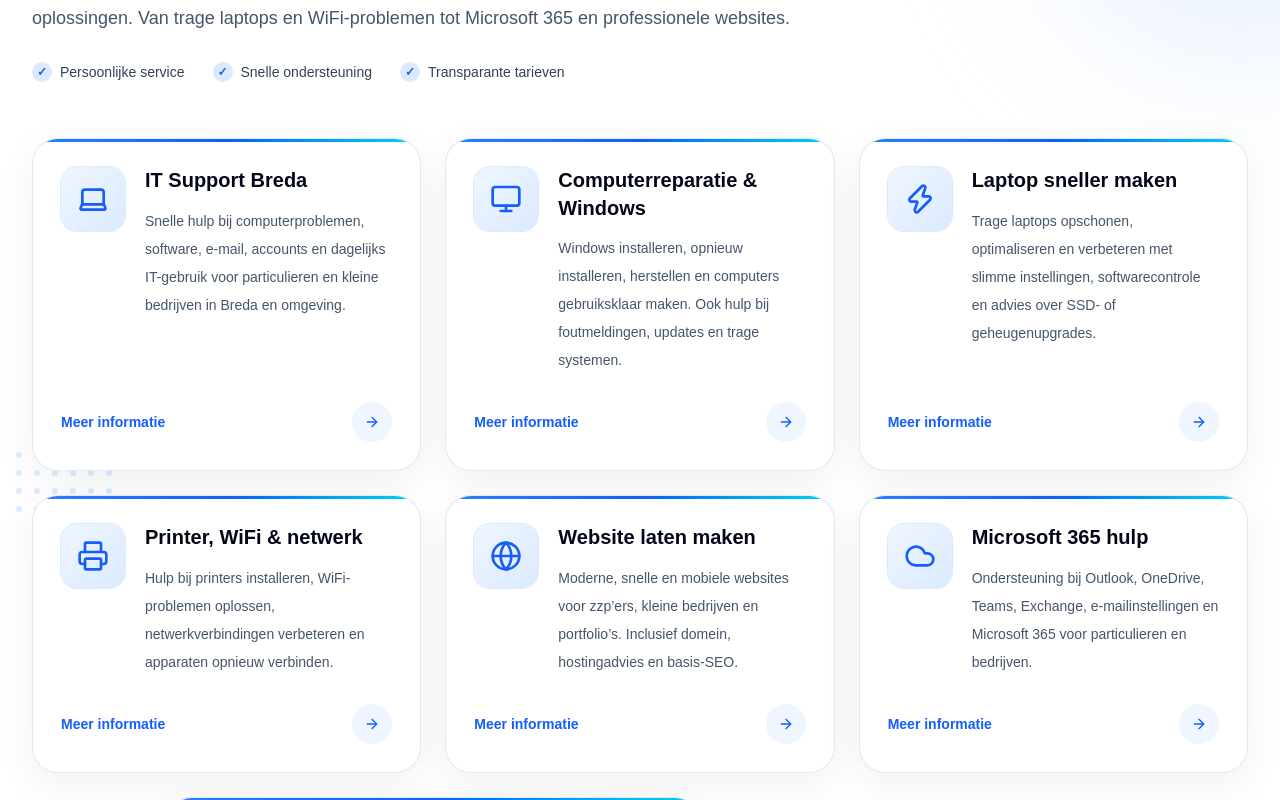
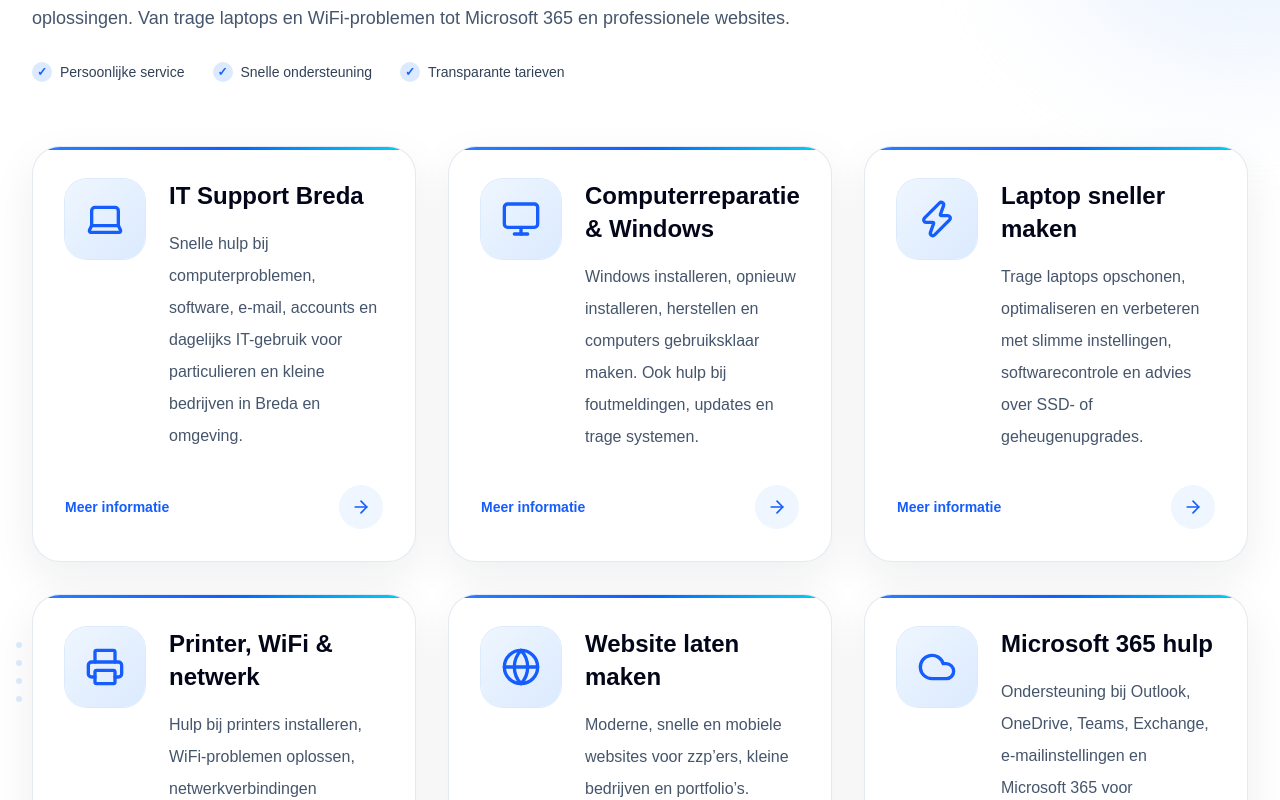
Before and after one commit to amritsolutions/amr-it-solutions, a Next.js app: page / in a window 1280 px wide. Shown: the part 1420-2220 px from the top of the page. Built offline with nearby package versions, Linux system fonts and the light colour scheme.

Commit message:
zoek serch

```diff
--- a/components/Services.tsx
+++ b/components/Services.tsx
@@ -125,7 +125,7 @@ export default function Services() {
         </div>
 
         {/* Kaarten */}
-        <div className="mt-14 grid items-stretch gap-6 md:grid-cols-2 lg:grid-cols-3">
+<div className="mt-16 grid items-stretch gap-8 md:grid-cols-2 lg:grid-cols-3">
   {services.map((service, index) => {
     const Icon = service.icon;
     const isLast = index === services.length - 1;
@@ -134,34 +134,34 @@ export default function Services() {
       <article
         key={service.title}
         className={[
-                  "group relative flex h-full min-h-[250px] flex-col overflow-hidden rounded-[26px]",
-                  "border border-slate-200/90 bg-white p-7",
-                  "shadow-[0_12px_40px_rgba(15,23,42,0.06)]",
+          "group relative flex h-full min-h-[320px] flex-col overflow-hidden rounded-[28px]",
+          "border border-slate-200/90 bg-white p-8",
+          "shadow-[0_16px_45px_rgba(15,23,42,0.07)]",
           "transition-all duration-300 ease-out",
           "before:absolute before:inset-x-0 before:top-0 before:h-[3px]",
           "before:bg-gradient-to-r before:from-blue-500 before:via-blue-600 before:to-cyan-400",
           "hover:-translate-y-2 hover:border-blue-200",
-                  "hover:shadow-[0_24px_60px_rgba(37,99,235,0.16)]",
+          "hover:shadow-[0_28px_70px_rgba(37,99,235,0.18)]",
           isLast
-                    ? "md:col-span-2 md:mx-auto md:w-2/3 lg:col-span-2 lg:col-start-1 lg:w-2/3"
+            ? "md:col-span-2 md:mx-auto md:w-[calc(50%-16px)] lg:col-span-1 lg:col-start-2 lg:w-full"
             : "",
         ].join(" ")}
       >
-                <div className="flex items-start gap-5">
-                  <div className="flex h-16 w-16 shrink-0 items-center justify-center rounded-2xl bg-gradient-to-br from-blue-50 to-blue-100 ring-1 ring-blue-100 transition duration-300 group-hover:scale-110 group-hover:shadow-[0_10px_30px_rgba(37,99,235,0.22)]">
+        <div className="flex items-start gap-6">
+          <div className="flex h-20 w-20 shrink-0 items-center justify-center rounded-[22px] bg-gradient-to-br from-blue-50 to-blue-100 ring-1 ring-blue-100 transition duration-300 group-hover:scale-110 group-hover:shadow-[0_12px_34px_rgba(37,99,235,0.24)]">
             <Icon
               aria-hidden="true"
-                      className="h-8 w-8 text-blue-600 transition-transform duration-300 group-hover:-rotate-3"
+              className="h-10 w-10 text-blue-600 transition-transform duration-300 group-hover:-rotate-3"
               strokeWidth={2}
             />
           </div>
 
           <div className="min-w-0">
-                    <h3 className="text-xl font-bold leading-snug text-slate-950">
+            <h3 className="text-2xl font-bold leading-snug text-slate-950">
               {service.title}
             </h3>
 
-                    <p className="mt-3 text-sm leading-7 text-slate-600">
+            <p className="mt-4 text-base leading-8 text-slate-600">
               {service.text}
             </p>
           </div>
@@ -170,14 +170,14 @@ export default function Services() {
         <Link
           href={service.link}
           aria-label={`Meer informatie over ${service.title}`}
-                  className="mt-auto flex items-center justify-between pt-7 text-sm font-bold text-blue-600"
+          className="mt-auto flex items-center justify-between pt-8 text-sm font-bold text-blue-600"
         >
           <span className="transition-colors group-hover:text-blue-700">
             Meer informatie
           </span>
 
-                  <span className="flex h-10 w-10 items-center justify-center rounded-full bg-blue-50 text-blue-600 transition-all duration-300 group-hover:translate-x-1 group-hover:bg-blue-600 group-hover:text-white group-hover:shadow-lg">
-                    <ArrowRight className="h-4 w-4" aria-hidden="true" />
+          <span className="flex h-11 w-11 items-center justify-center rounded-full bg-blue-50 text-blue-600 transition-all duration-300 group-hover:translate-x-1 group-hover:bg-blue-600 group-hover:text-white group-hover:shadow-lg">
+            <ArrowRight className="h-5 w-5" aria-hidden="true" />
           </span>
         </Link>
       </article>
```
Lines whose indentation alone changed are shown as unchanged.
